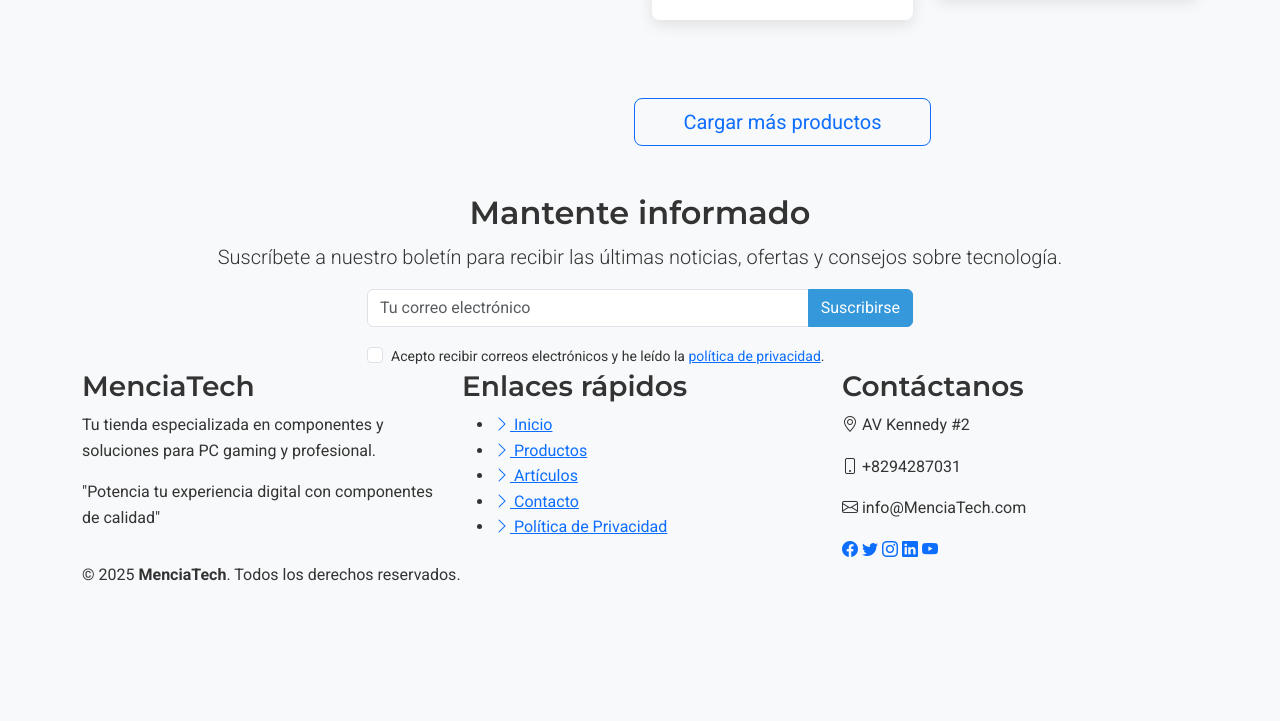
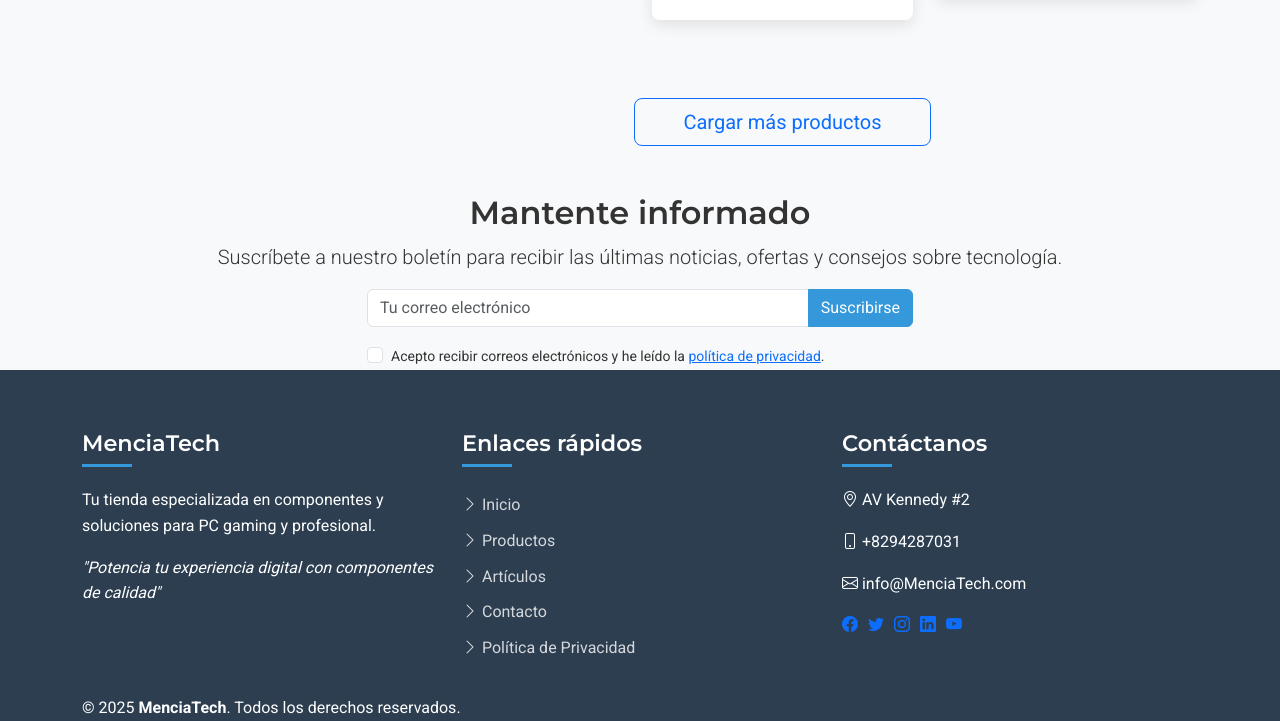
Before and after one commit to Josemcboss2/josemcboss2, a plain HTML site: page productos.html in a window 1280 px wide. Shown: the part 3170-3891 px from the top of the page. Before the commit the page ends 3758 px from the top, so only its background shows below. Drawn offline with nearby package versions, Linux system fonts and the light colour scheme.

Commit message:
Update styleproductos.css
agregue style de footer

```diff
--- a/css/styleproductos.css
+++ b/css/styleproductos.css
@@ -219,3 +219,60 @@ h1, h2, h3, h4, h5, h6 {
         padding-top: 60px;
     }
 }
+/* Footer */
+.footer {
+    background-color: var(--secondary-color);
+    color: white;
+    padding-top: 60px;
+}
+
+.footer-info, .footer-links, .footer-contact {
+    margin-bottom: 30px;
+}
+
+.footer h3 {
+    position: relative;
+    padding-bottom: 10px;
+    margin-bottom: 20px;
+    font-size: 1.4rem;
+}
+
+.footer h3::after {
+    content: "";
+    position: absolute;
+    left: 0;
+    bottom: 0;
+    width: 50px;
+    height: 3px;
+    background-color: var(--primary-color);
+}
+
+.footer-slogan {
+    font-style: italic;
+    margin-top: 15px;
+}
+
+.footer-links ul {
+    list-style: none;
+    padding: 0;
+    margin: 0;
+}
+
+.footer-links li {
+    padding: 5px 0;
+}
+
+.footer-links a {
+    color: rgba(255, 255, 255, 0.8);
+    text-decoration: none;
+    transition: color var(--transition-speed);
+}
+
+.footer-links a:hover {
+    color: var(--primary-color);
+}
+
+.social-links {
+    display: flex;
+    gap: 10px;
+}
```
